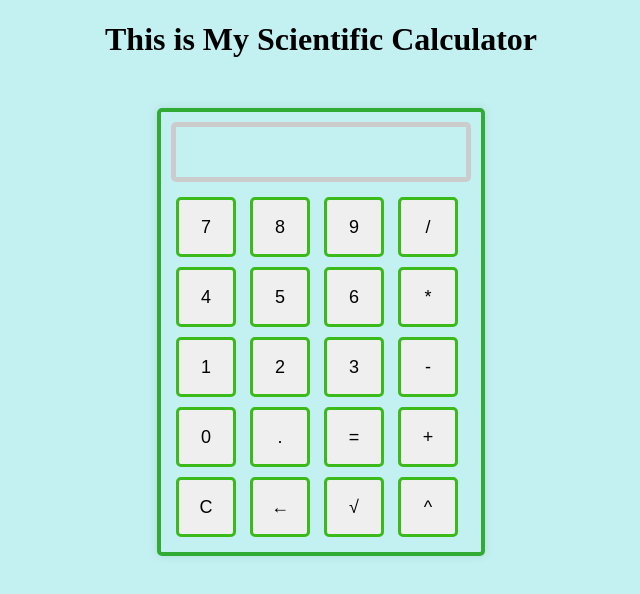
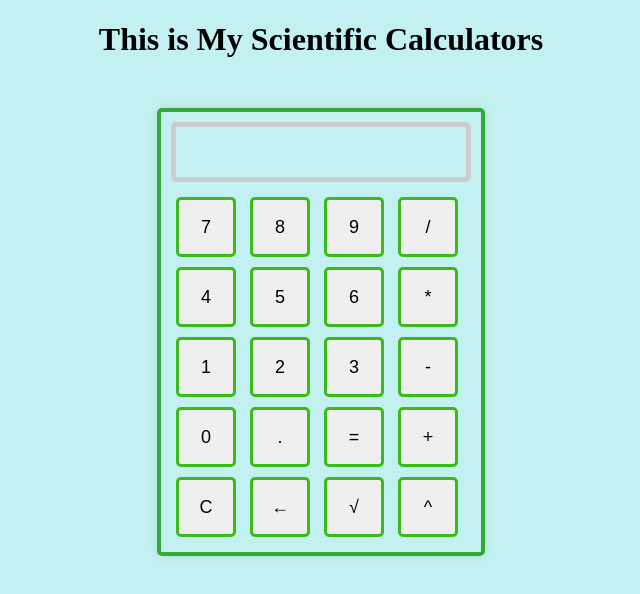
Before and after one commit to Pawan0563/DaBotics-ScientificCalculator, a plain HTML site: page index.html in a window 1280 px wide. Shown: the whole page, without its empty margins (319-959 px from the left). Drawn offline with Linux system fonts and the light colour scheme.

```diff
--- a/index.html
+++ b/index.html
@@ -7,7 +7,7 @@
 
 </head>
 <body>
-<h1 style="text-align: center;"> This is My Scientific Calculator</h1>
+<h1 style="text-align: center;"> This is My Scientific Calculators</h1>
 
     <div id="calculator">
         <div id="output"></div>
```
